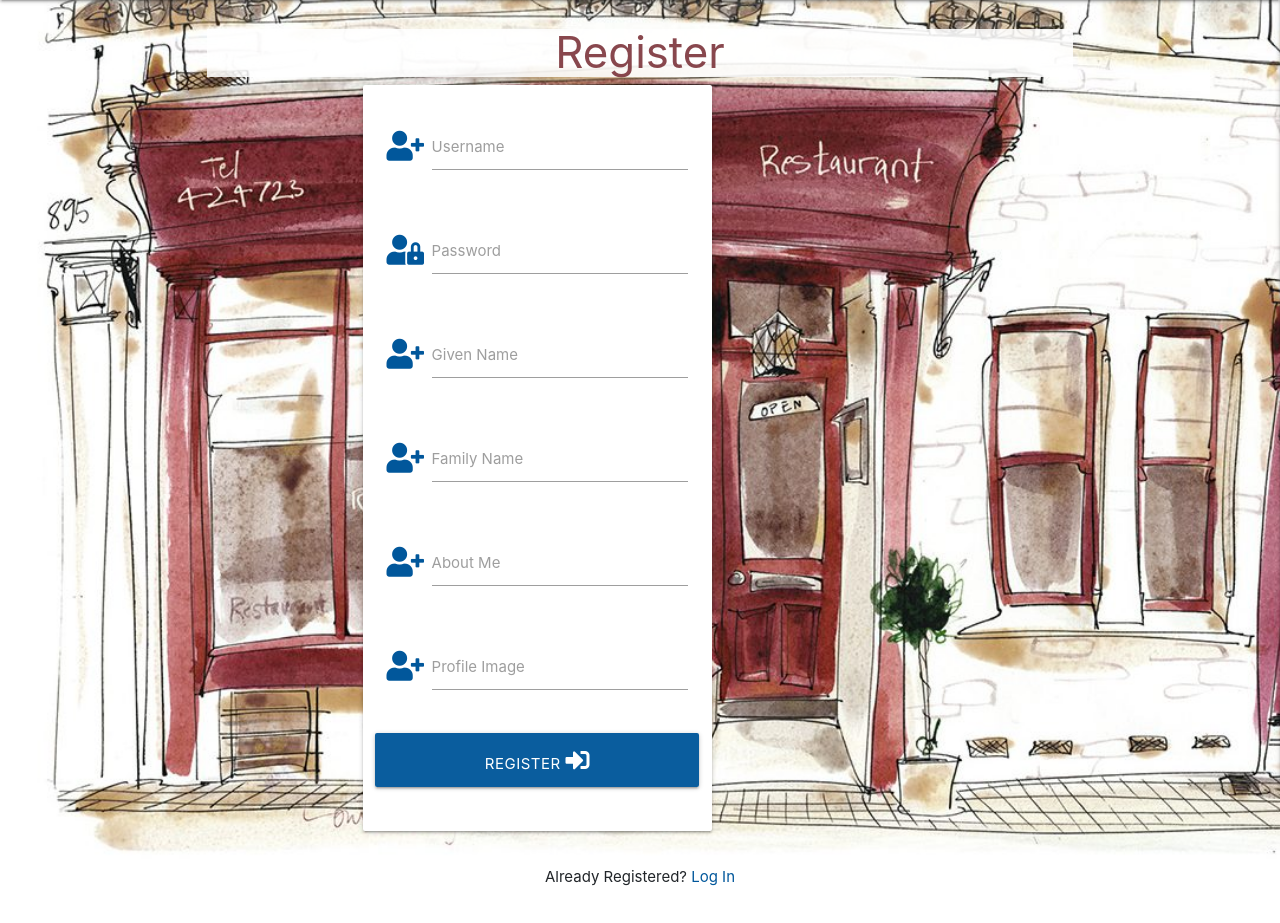
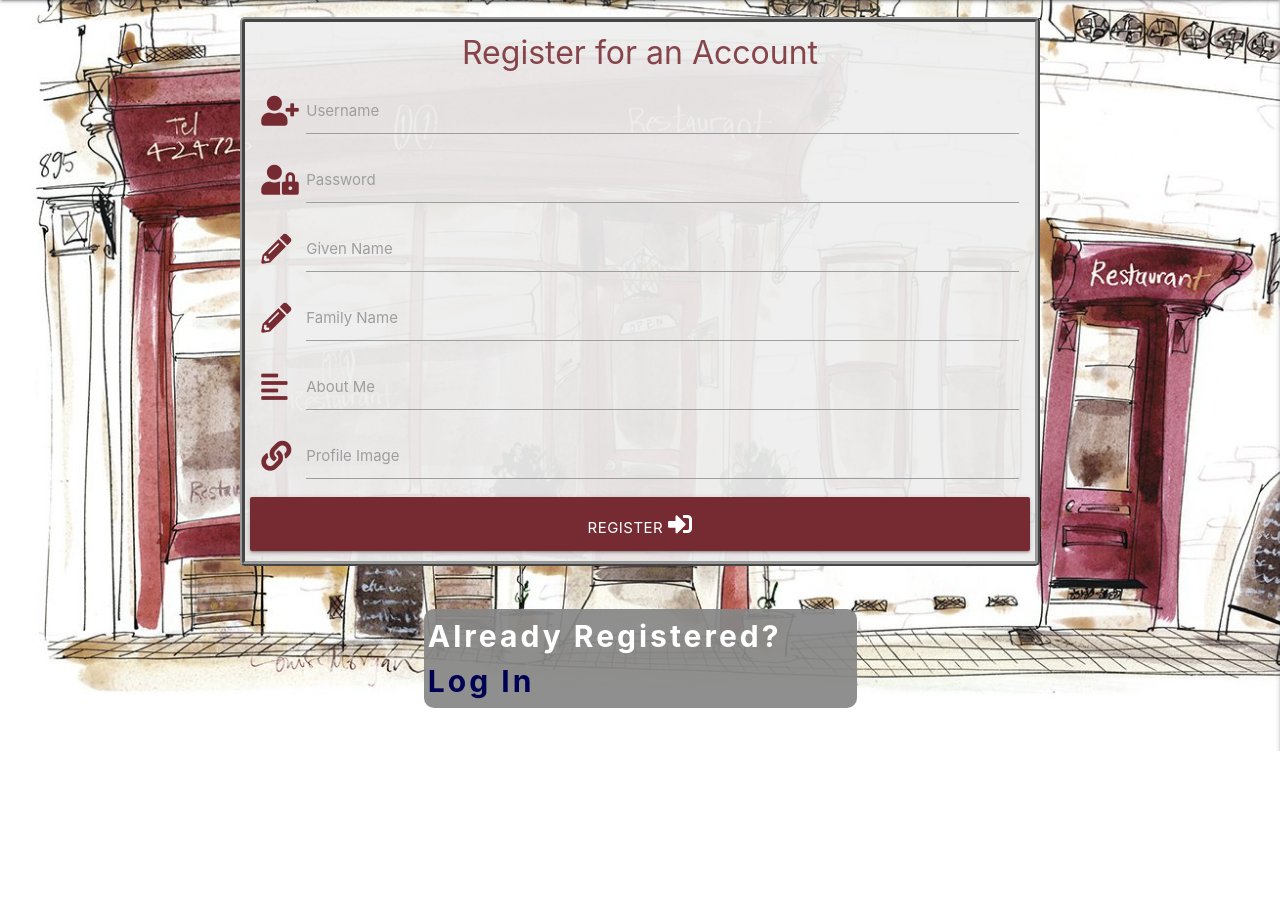
Before and after one commit to etiennedevaux/TheMeatingPlace, a Flask app: page /register in a window 1280 px wide. Shown: the part 72-995 px from the top of the page. After the commit the page ends 823 px from the top, so only its background shows below. Run offline with Flask 2, Linux system fonts and the light colour scheme; some libraries are stand-ins or nearby versions.

Commit message:
Registration Page Updated
Registration page updated to simplify and for site look and feel.

```diff
--- a/static/css/style.css
+++ b/static/css/style.css
@@ -109,10 +109,6 @@ nav{
     padding: 5%;
     max-width: 600px;
     margin: 3% auto;
-}
-
-.mpl-login-card i{
-    color: #762b32;
 }
 
 .mpl-login-newuser {
--- a/templates/add_recipe.html
+++ b/templates/add_recipe.html
@@ -1,8 +1,5 @@
 {% extends "base.html" %}
 {% block content %}
-
-
-
     <div class="row mpl-card mpl-card-addrecipe lighten-5">
         <h1>Add Recipe</h1>
         <form class="col s12" method="POST" action="{{ url_for('add_recipe') }}">
--- a/templates/login.html
+++ b/templates/login.html
@@ -24,7 +24,7 @@
                 </div>
                 <!-- login -->
                 <div class="row">
-                    <button type="submit" class="col s12 btn-large darken-4 text-shadow mpl-login-button">
+                    <button type="submit" class="col s12 btn-large darken-4 text-shadow mpl-card-button">
                         Log In <i class="fas fa-sign-in-alt"></i>
                     </button>
                 </div>
--- a/templates/register.html
+++ b/templates/register.html
@@ -1,15 +1,12 @@
 {% extends "base.html" %}
 {% block content %}
-
-    <h3 class="text-darken-4 center-align mpl-heading">Register</h3>
-
-    <div class="row">
-        <form class="col s12 m8 offset-m2" method="POST" action="{{ url_for('register') }}">
-            <div class="card-panel">
-                <!-- Start of Username -->
+    <div class="row mpl-card mpl-card-addrecipe lighten-5">
+        <h1>Register for an Account</h1>
+        <form class="col s12" method="POST" action="{{ url_for('register') }}">
+                            <!-- Start of Username -->
                 <div class="row">
 					<div class="input-field col s12">
-						<i class="fas fa-user-plus prefix light-blue-text text-darken-4"></i>
+						<i class="fas fa-user-plus prefix text-darken-4"></i>
 						<input id="username" name="username" type="text" minlength="5"
                             maxlength="15" pattern="^[a-zA-Z0-9]{5,15}$" class="validate" required>
 						<label for="username">Username</label>
@@ -20,7 +17,7 @@
                 <!-- Start of Password -->
                 <div class="row">
                     <div class="input-field col s12">
-						<i class="fas fa-user-lock prefix light-blue-text text-darken-4"></i>
+						<i class="fas fa-user-lock prefix text-darken-4"></i>
                         <input id="password" name="password" type="password" minlength="5"
                             maxlength="15" pattern="^[a-zA-Z0-9]{5,15}$" class="validate" required>
                         <label for="password">Password</label>
@@ -31,7 +28,7 @@
                 <!-- Given Name -->
                 <div class="row">
 					<div class="input-field col s12">
-						<i class="fas fa-user-plus prefix light-blue-text text-darken-4"></i>
+						<i class="fas fa-pencil-alt prefix text-darken-4"></i>
 						<input id="given-name" name="given-name" type="text" required>
 						<label for="given-name">Given Name</label>
 					</div>
@@ -41,7 +38,7 @@
                 <!-- Family Name -->
                 <div class="row">
 					<div class="input-field col s12">
-						<i class="fas fa-user-plus prefix light-blue-text text-darken-4"></i>
+						<i class="fas fa-pencil-alt prefix text-darken-4"></i>
 						<input id="family-name" name="family-name" type="text" required>
 						<label for="family-name">Family Name</label>
 					</div>
@@ -51,7 +48,7 @@
                 <!-- Start of About Me -->
                 <div class="row">
 					<div class="input-field col s12">
-						<i class="fas fa-user-plus prefix light-blue-text text-darken-4"></i>
+						<i class="fas fa-align-left prefix text-darken-4"></i>
 						<input id="about_me" name="about_me" type="text">
 						<label for="about_me">About Me</label>
 					</div>
@@ -61,7 +58,7 @@
                 <!-- Profile Image -->
                 <div class="row">
 					<div class="input-field col s12">
-						<i class="fas fa-user-plus prefix light-blue-text text-darken-4"></i>
+						<i class="fas fa-link prefix text-darken-4"></i>
 						<input id="profile-image" name="profile-image" type="text" minlength="5" required>
 						<label for="profile-image">Profile Image</label>
 					</div>
@@ -70,21 +67,21 @@
 
                 <!-- register -->
                 <div class="row">
-                    <button type="submit" class="col s12 btn-large light-blue darken-4 text-shadow">
+                    <button type="submit" class="col s12 btn-large darken-4 text-shadow mpl-card-button">
                         Register <i class="fas fa-sign-in-alt"></i>
                     </button>
                 </div>
-            </div>
+
         </form>
     </div>
 
-    <div class="row">
-        <div class="col s12">
-            <p class="center-align">
+
+        <div class="mpl-footnote-container">
+            <p class="mpl-login-newuser">
                 Already Registered?
-                <a href="{{ url_for('login') }}" class="light-blue-text text-darken-4">Log In</a>
+                <a href="{{ url_for('login') }}">Log In</a>
             </p>
         </div>
-    </div>
+
 
 {% endblock %}
```
